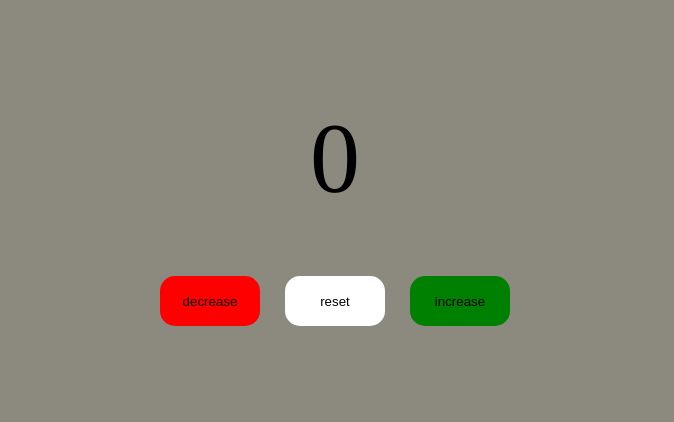
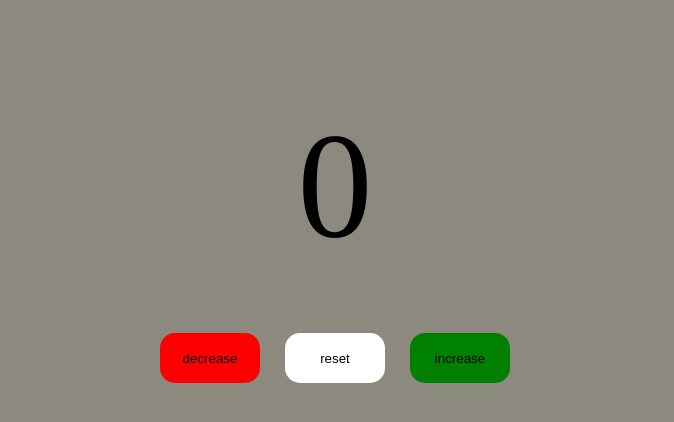
Before and after one commit to Guilleee50/Counter, a plain HTML site: page index.html in a window 1280 px wide. Shown: the part 336-758 px from the top of the page, without its empty margins (305-979 px from the left). Drawn offline with Linux system fonts and the light colour scheme.

Commit message:
UPDATE CSS value font-size

```diff
--- a/styles.css
+++ b/styles.css
@@ -29,6 +29,10 @@ body {
     height: 50px;
 }
 
+#value {
+    font-size: 150px;
+}
+
 h1 {
     font-size: 175px;
 }
```
